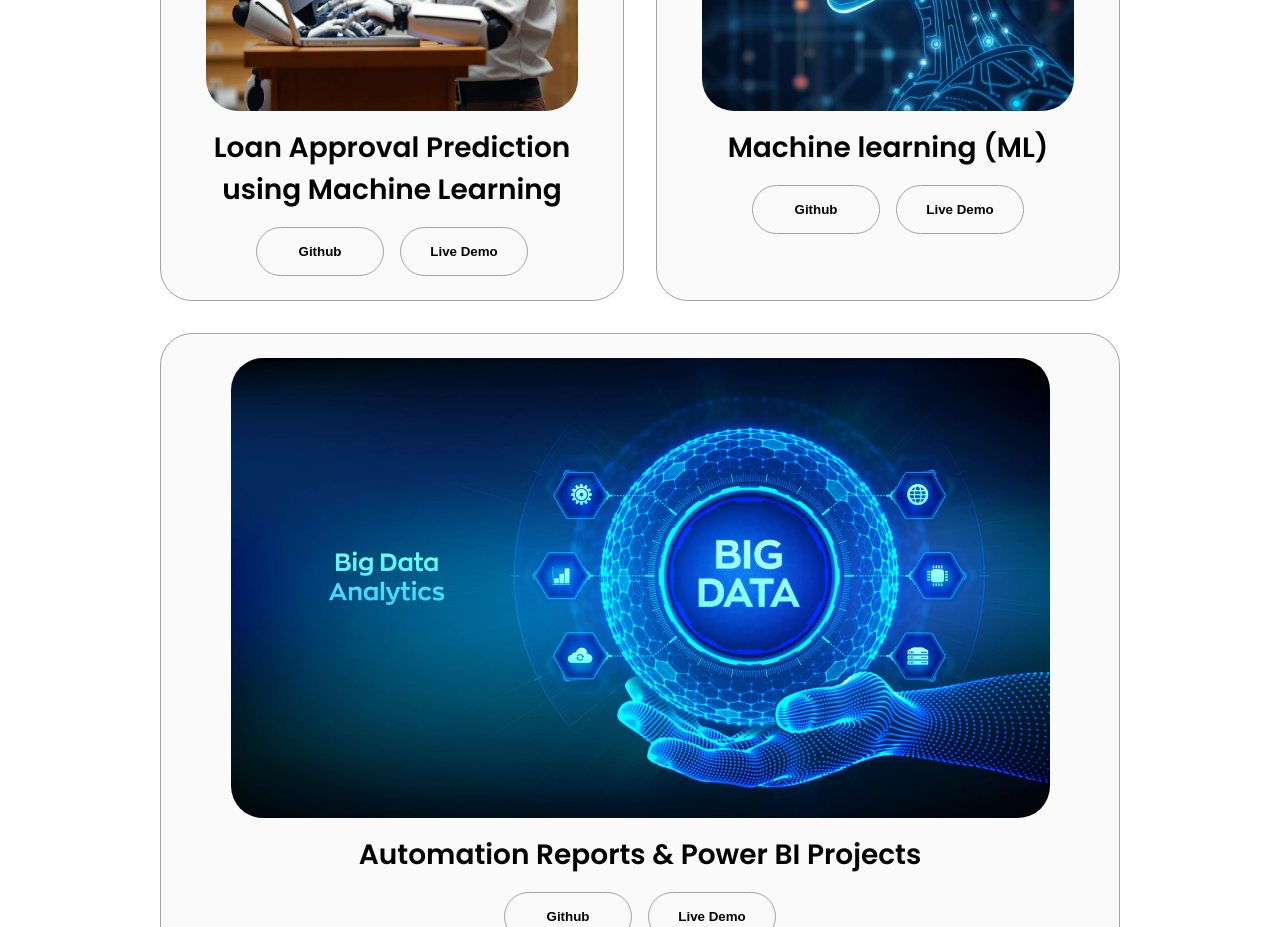
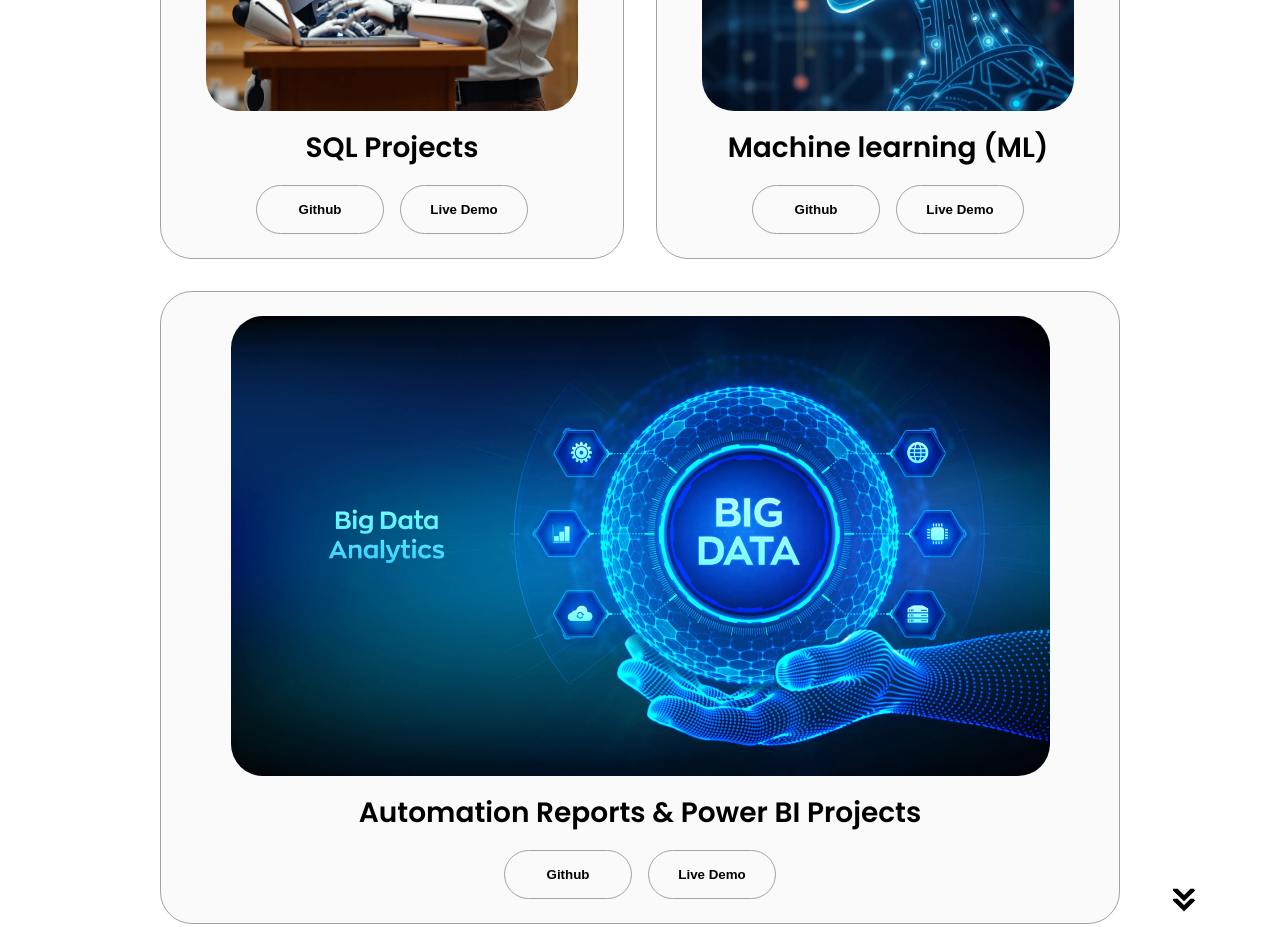
Before and after one commit to Harvey309/Harvey309.github.io, a plain HTML site: page index.html in a window 1280 px wide. Shown: the part 2880-3807 px from the top of the page. Drawn offline with Linux system fonts and the light colour scheme.

Commit message:
Update index.html

```diff
--- a/index.html
+++ b/index.html
@@ -123,7 +123,7 @@
             <div class="article-container">
               <img src="assets/robot1.jpg" alt="Project 1" class="project-img" />
             </div>
-            <h2 class="experience-sub-title project-title">Loan Approval Prediction using Machine Learning</h2>
+            <h2 class="experience-sub-title project-title">SQL Projects</h2>
             <div class="btn-container">
               <button class="btn btn-color-2 project-btn" onclick="location.href='https://github.com/LINDOSA/Loan-Approval-Prediction-using-Machine-Learning.git'">Github</button>
               <button class="btn btn-color-2 project-btn" onclick="window.open('assets/predictive-loan-management-system.pdf')">Live Demo</button>
```
